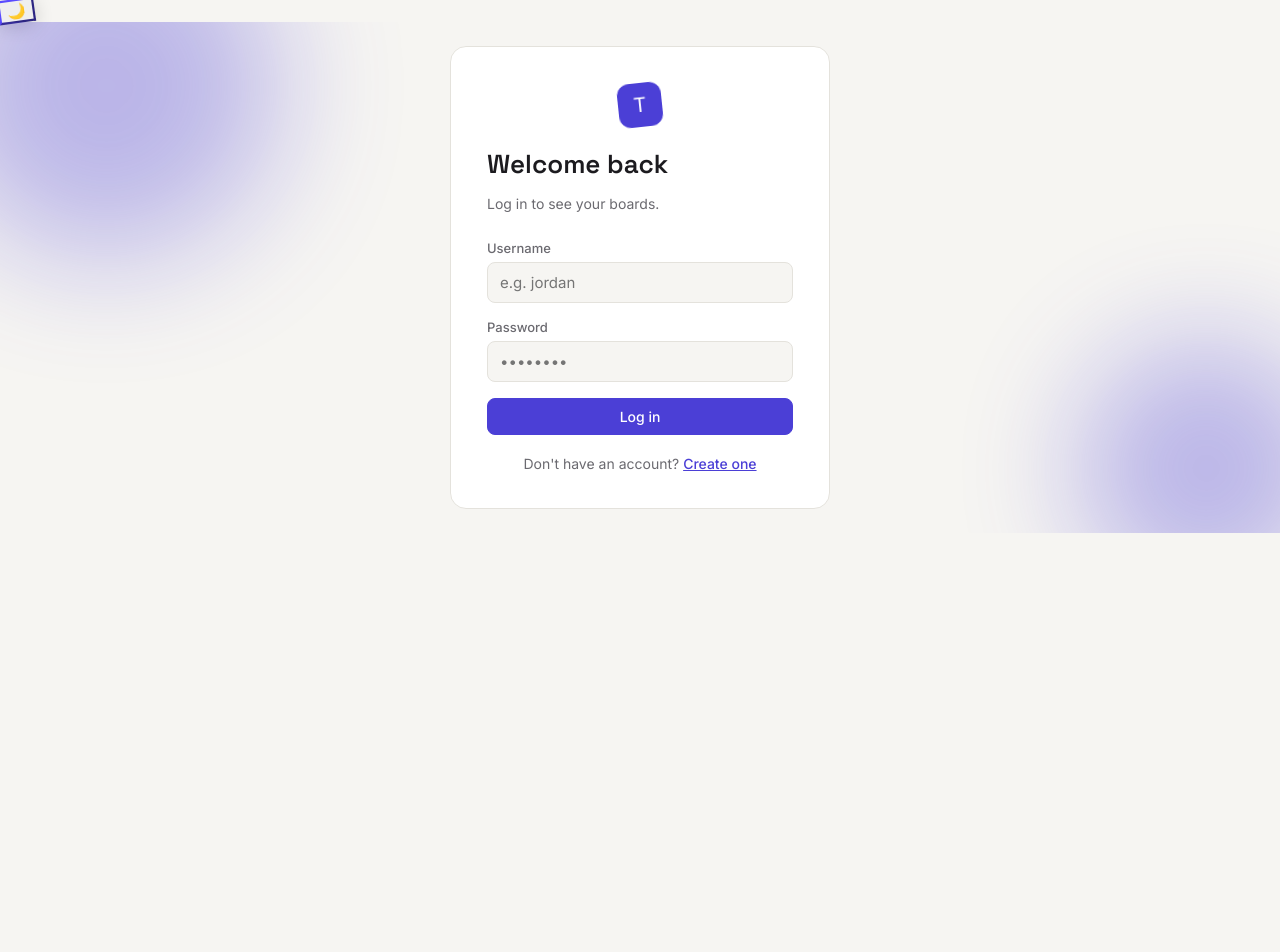
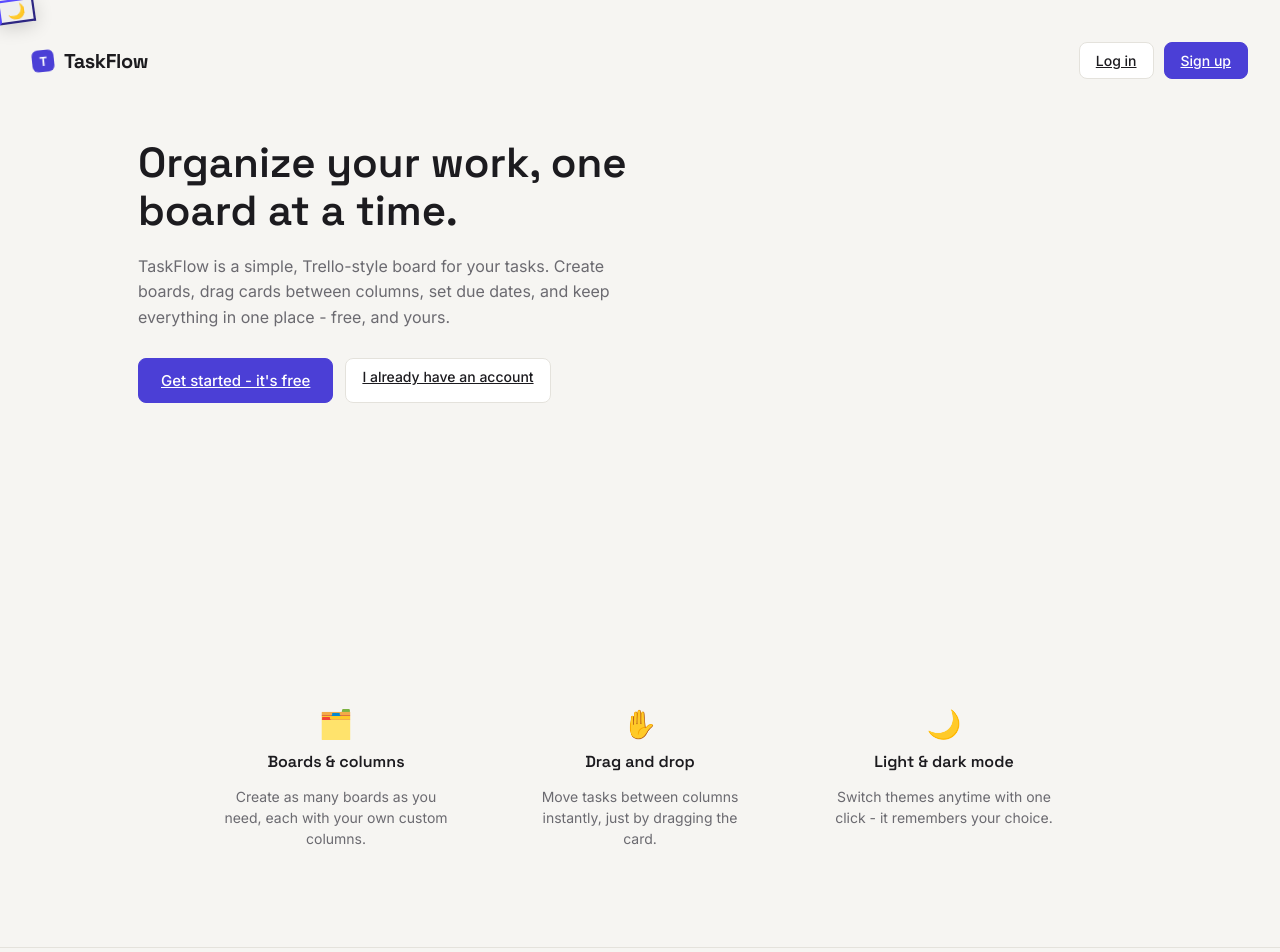
Before and after one commit to n4tly-darkgonet/taskflow, a React (Vite) app in the folder frontend/: page / in a window 1280 px wide. Before the commit this address led to /login. Shown: the top 952 px of the page. Before the commit the page ends 800 px from the top, so only its background shows below. Built offline with nearby package versions, Linux system fonts and the light colour scheme; no server answers.

Commit message:
Add public landing page with login/signup buttons

```diff
--- a/frontend/src/App.jsx
+++ b/frontend/src/App.jsx
@@ -1,6 +1,7 @@
 import { Routes, Route, Navigate } from "react-router-dom";
 import { useAuth } from "./context/AuthContext.jsx";
 import ThemeToggle from "./components/ThemeToggle.jsx";
+import Landing from "./pages/Landing.jsx";
 import Login from "./pages/Login.jsx";
 import Register from "./pages/Register.jsx";
 import Dashboard from "./pages/Dashboard.jsx";
@@ -14,6 +15,14 @@ function RequireAuth({ children }) {
   return children;
 }
 
+// The homepage shows different things depending on whether you're
+// logged in: a public landing page explaining TaskFlow for visitors,
+// or straight into the dashboard for people who already have an account.
+function Home() {
+  const { auth } = useAuth();
+  return auth ? <Dashboard /> : <Landing />;
+}
+
 export default function App() {
   return (
     <>
@@ -21,14 +30,7 @@ export default function App() {
       <Routes>
         <Route path="/login" element={<Login />} />
         <Route path="/register" element={<Register />} />
-        <Route
-          path="/"
-          element={
-            <RequireAuth>
-              <Dashboard />
-            </RequireAuth>
-          }
-        />
+        <Route path="/" element={<Home />} />
         <Route
           path="/boards/:boardId"
           element={
--- /dev/null
+++ b/frontend/src/pages/Landing.jsx
@@ -0,0 +1,88 @@
+import { Link } from "react-router-dom";
+
+export default function Landing() {
+  return (
+    <div className="landing">
+      <header className="landing-nav">
+        <div className="brand">
+          <span className="brand-mark">T</span>
+          TaskFlow
+        </div>
+        <div className="landing-nav-actions">
+          <Link to="/login" className="btn">Log in</Link>
+          <Link to="/register" className="btn btn-primary">Sign up</Link>
+        </div>
+      </header>
+
+      <main className="landing-hero">
+        <div className="landing-hero-text">
+          <h1>Organize your work, one board at a time.</h1>
+          <p>
+            TaskFlow is a simple, Trello-style board for your tasks. Create
+            boards, drag cards between columns, set due dates, and keep
+            everything in one place - free, and yours.
+          </p>
+          <div className="landing-cta-row">
+            <Link to="/register" className="btn btn-primary landing-cta">
+              Get started - it's free
+            </Link>
+            <Link to="/login" className="btn">I already have an account</Link>
+          </div>
+        </div>
+
+        {/* A small fake preview of what a real board looks like, built
+            from the same column/task-card styles used in the real app -
+            so what you see here is exactly what you'll get. */}
+        <div className="landing-preview" aria-hidden="true">
+          <div className="column landing-preview-col">
+            <div className="column-header">
+              <div className="column-title">To do<span className="column-count">2</span></div>
+            </div>
+            <div className="column-body">
+              <div className="task-card"><div className="task-card-row"><span>Design homepage</span></div></div>
+              <div className="task-card"><div className="task-card-row"><span>Write project brief</span></div></div>
+            </div>
+          </div>
+          <div className="column landing-preview-col">
+            <div className="column-header">
+              <div className="column-title">In progress<span className="column-count">1</span></div>
+            </div>
+            <div className="column-body">
+              <div className="task-card"><div className="task-card-row"><span>Build landing page</span></div><span className="due-badge">Jul 12</span></div>
+            </div>
+          </div>
+          <div className="column landing-preview-col">
+            <div className="column-header">
+              <div className="column-title">Done<span className="column-count">1</span></div>
+            </div>
+            <div className="column-body">
+              <div className="task-card"><div className="task-card-row"><span>Set up project</span></div></div>
+            </div>
+          </div>
+        </div>
+      </main>
+
+      <section className="landing-features">
+        <div className="landing-feature">
+          <div className="landing-feature-icon">🗂️</div>
+          <h3>Boards & columns</h3>
+          <p>Create as many boards as you need, each with your own custom columns.</p>
+        </div>
+        <div className="landing-feature">
+          <div className="landing-feature-icon">✋</div>
+          <h3>Drag and drop</h3>
+          <p>Move tasks between columns instantly, just by dragging the card.</p>
+        </div>
+        <div className="landing-feature">
+          <div className="landing-feature-icon">🌙</div>
+          <h3>Light & dark mode</h3>
+          <p>Switch themes anytime with one click - it remembers your choice.</p>
+        </div>
+      </section>
+
+      <footer className="landing-footer">
+        <span>Built by n4tly-darkgonet</span>
+      </footer>
+    </div>
+  );
+}
--- a/frontend/src/styles.css
+++ b/frontend/src/styles.css
@@ -657,3 +657,129 @@ a {
   display: inline-block;
   animation: themeIconIn 0.45s cubic-bezier(0.34, 1.56, 0.64, 1) both;
 }
+/* Landing page */
+.landing {
+  display: flex;
+  flex-direction: column;
+  min-height: 100vh;
+}
+
+.landing-nav {
+  display: flex;
+  align-items: center;
+  justify-content: space-between;
+  padding: 20px 32px;
+}
+
+.landing-nav-actions {
+  display: flex;
+  gap: 10px;
+}
+
+.landing-hero {
+  flex: 1;
+  display: flex;
+  flex-wrap: wrap;
+  align-items: center;
+  gap: 48px;
+  padding: 40px 48px 60px;
+  max-width: 1100px;
+  margin: 0 auto;
+}
+
+.landing-hero-text {
+  flex: 1 1 400px;
+  animation: fadeInUp 0.4s ease both;
+}
+
+.landing-hero-text h1 {
+  font-size: 42px;
+  line-height: 1.15;
+  margin-bottom: 18px;
+  max-width: 520px;
+}
+
+.landing-hero-text p {
+  color: var(--ink-soft);
+  font-size: 16px;
+  line-height: 1.6;
+  max-width: 480px;
+  margin-bottom: 28px;
+}
+
+.landing-cta-row {
+  display: flex;
+  gap: 12px;
+  flex-wrap: wrap;
+}
+
+.landing-cta {
+  padding: 12px 22px;
+  font-size: 15px;
+}
+
+.landing-preview {
+  flex: 1 1 420px;
+  display: flex;
+  gap: 14px;
+  animation: fadeInUp 0.5s ease 0.1s both;
+  pointer-events: none;
+}
+
+.landing-preview-col {
+  width: 190px;
+  min-width: 190px;
+  transform: scale(0.96);
+}
+
+.landing-features {
+  display: flex;
+  flex-wrap: wrap;
+  gap: 24px;
+  justify-content: center;
+  padding: 20px 32px 60px;
+  max-width: 1000px;
+  margin: 0 auto;
+  width: 100%;
+}
+
+.landing-feature {
+  flex: 1 1 220px;
+  max-width: 280px;
+  text-align: center;
+  padding: 24px;
+  animation: fadeInUp 0.4s ease both;
+}
+
+.landing-feature-icon {
+  font-size: 28px;
+  margin-bottom: 10px;
+}
+
+.landing-feature h3 {
+  font-size: 16px;
+  margin-bottom: 8px;
+}
+
+.landing-feature p {
+  color: var(--ink-soft);
+  font-size: 14px;
+  line-height: 1.5;
+}
+
+.landing-footer {
+  text-align: center;
+  padding: 20px;
+  color: var(--ink-soft);
+  font-size: 13px;
+  border-top: 1px solid var(--line);
+}
+
+@media (max-width: 640px) {
+  .landing-hero-text h1 {
+    font-size: 30px;
+  }
+  .landing-preview {
+    display: none;
+  }
+}
```
